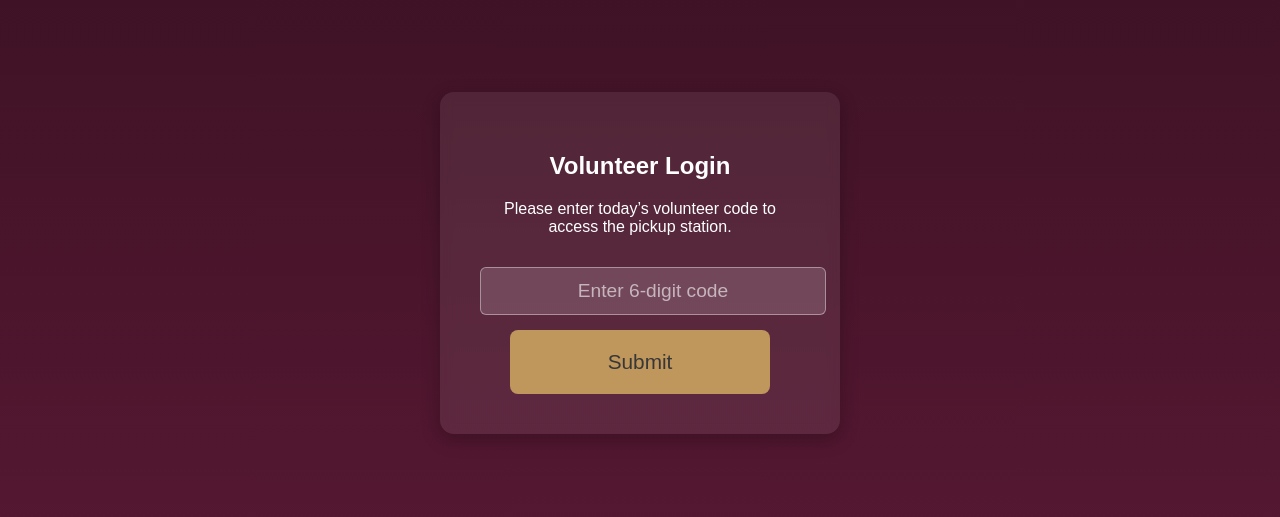
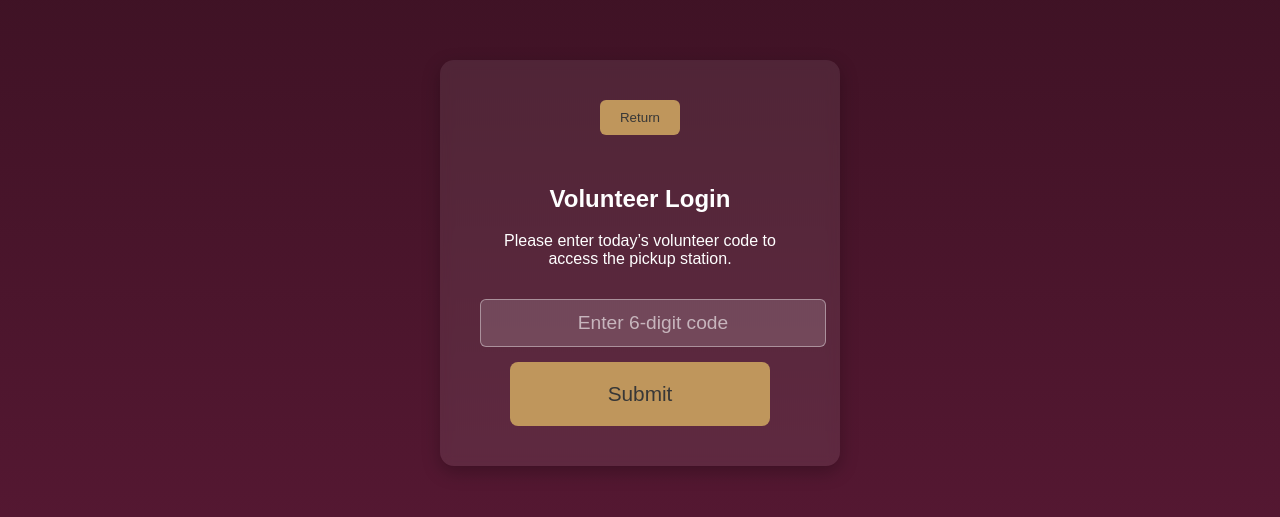
Before and after one commit to JackUehlingerTAMU/TheWranglers, a React (Create React App) app: page /volunteer-login in a window 1280 px wide. Shown: the part 137-654 px from the top of the page. Built offline with nearby package versions, Linux system fonts and the light colour scheme; no server answers.

Commit message:
Return button added to a volunteer page

```diff
--- a/src/pages/VolunteerLogin.js
+++ b/src/pages/VolunteerLogin.js
@@ -29,9 +29,11 @@ function VolunteerLogin() {
   return (
     <div className="volunteer-login">
       <div className="login-card">
+        <button className="back-btn" onClick={() => navigate(-1)}>
+            Return
+        </button>
         <h2>Volunteer Login</h2>
         <p>Please enter today’s volunteer code to access the pickup station.</p>
-
         <form onSubmit={handleSubmit}>
           <input
             type="text"
```
